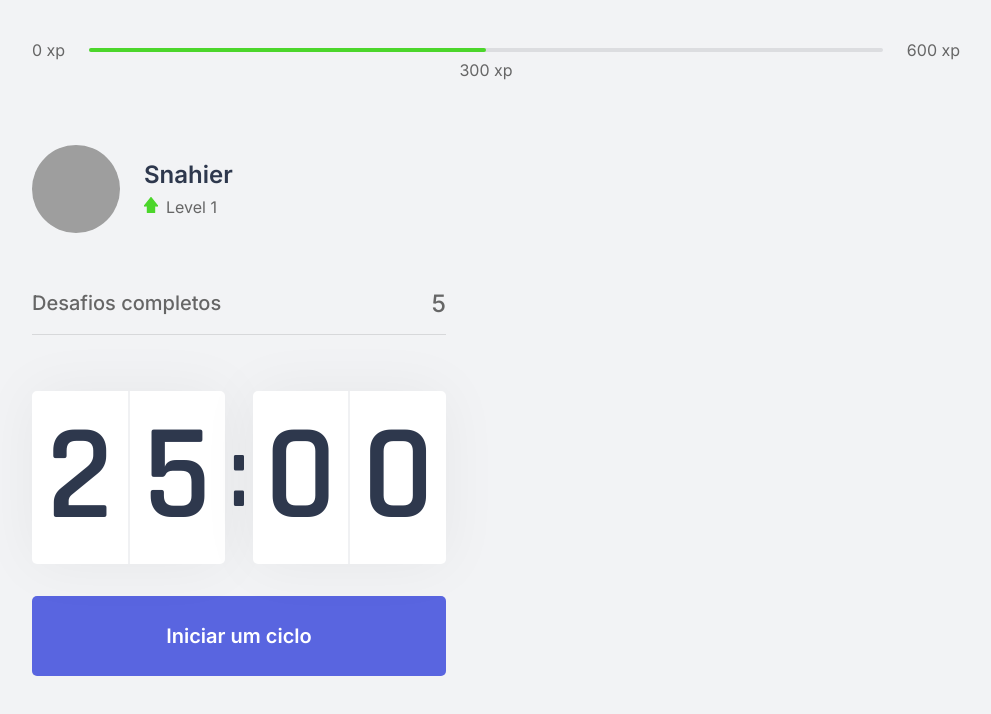
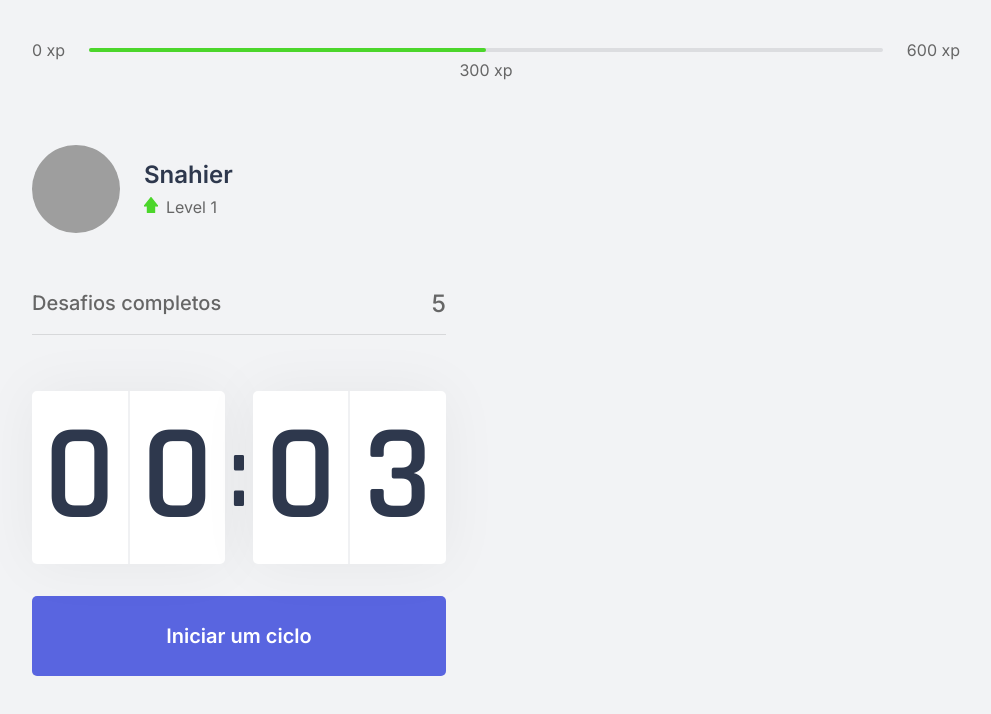
Before and after one commit to Snahier/NLW4-nextjs, a Next.js app: page / in a window 1280 px wide. Shown: the top 714 px of the page, without its empty margins (144-1135 px from the left). Built offline with nearby package versions, Linux system fonts and the light colour scheme; grey boxes are pictures that could not be loaded.

Commit message:
Add finished countdown button + disabled style

```diff
--- a/src/components/Countdown.tsx
+++ b/src/components/Countdown.tsx
@@ -7,8 +7,9 @@ let countdownTimeout: NodeJS.Timeout
 interface CountdownProps {}
 
 export const Countdown: React.FC<CountdownProps> = ({ ...props }) => {
-  const [time, setTime] = useState(25 * 60)
+  const [time, setTime] = useState(0.05 * 60)
   const [isActive, setIsActive] = useState(false)
+  const [hasFinished, setHasFinished] = useState(false)
 
   const minutes = Math.floor(time / 60)
   const seconds = time % 60
@@ -20,7 +21,7 @@ export const Countdown: React.FC<CountdownProps> = ({ ...props }) => {
   const resetCountdown = () => {
     clearTimeout(countdownTimeout)
     setIsActive(false)
-    setTime(25 * 60)
+    setTime(0.05 * 60)
   }
 
   useEffect(() => {
@@ -28,6 +29,9 @@ export const Countdown: React.FC<CountdownProps> = ({ ...props }) => {
       countdownTimeout = setTimeout(() => {
         setTime(time - 1)
       }, 1000)
+    } else if (isActive && time === 0) {
+      setHasFinished(true)
+      setIsActive(false)
     }
   }, [isActive, time])
 
@@ -51,7 +55,9 @@ export const Countdown: React.FC<CountdownProps> = ({ ...props }) => {
         </TimeWrapper>
       </StyledCountdown>
 
-      {isActive ? (
+      {hasFinished ? (
+        <CountdownButton disabled>Ciclo encerrado</CountdownButton>
+      ) : isActive ? (
         <CountdownButton onClick={resetCountdown} active>
           Abandonar ciclo
         </CountdownButton>
@@ -134,7 +140,14 @@ const CountdownButton = styled.button<CountdownButtonProps>`
     font-size: 1.25rem;
     font-weight: 600;
 
-    &:hover {
+    &:disabled {
+      cursor: not-allowed;
+      background: ${theme.colors.white};
+
+      color: ${theme.text};
+    }
+
+    &:not(:disabled):hover {
       background: ${theme.colors.blueDark};
     }
 
```
